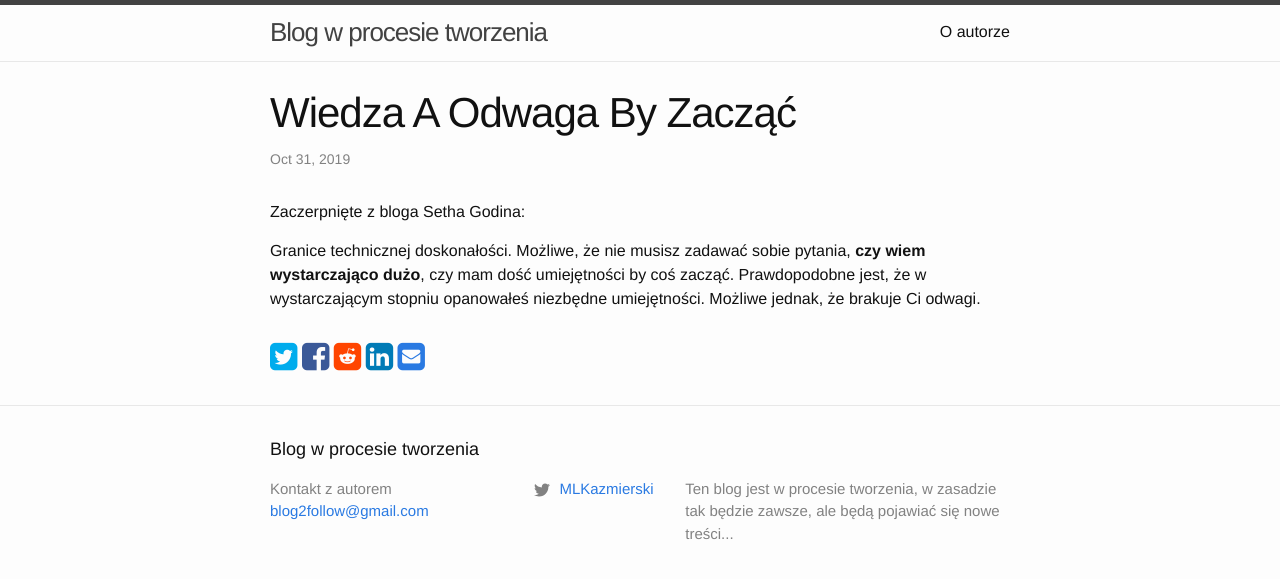
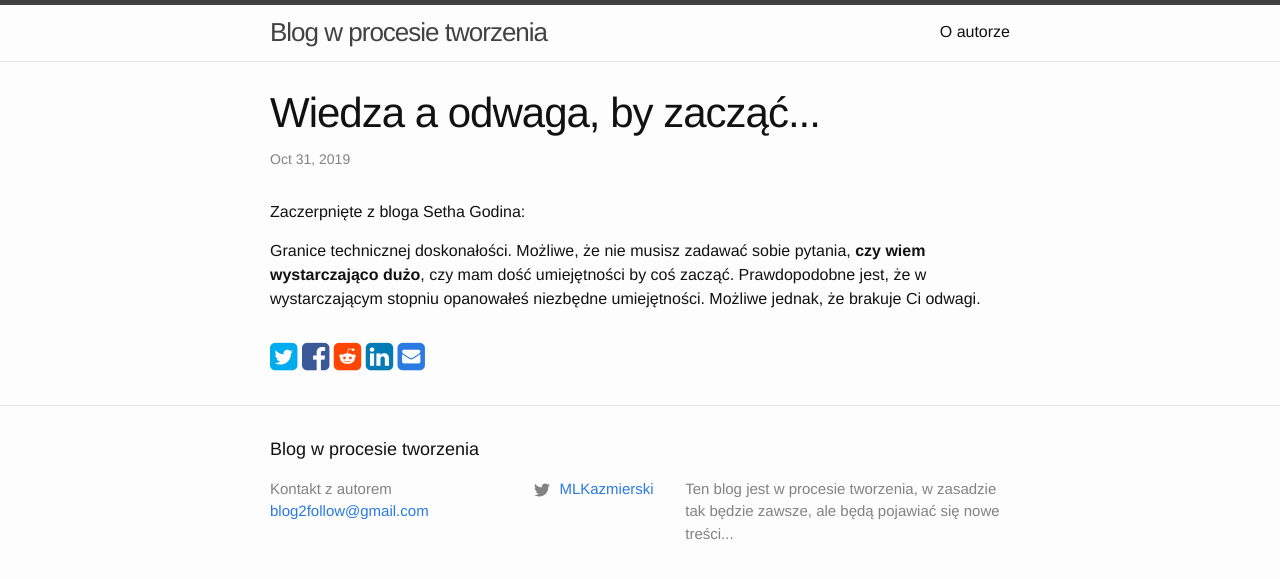
Before and after one commit to kazmiermik/kazmiermik.github.io, a Jekyll site: the page built from _posts/2019-10-31-Wiedza-a-odwaga-by-zacząć...md, in a window 1280 px wide. Shown: the top 579 px of the page. Built offline with Jekyll 4.4.1, drawn with Linux system fonts in a browser that asks for light colours; comment, search, counter and statistics services are not loaded; part of the change alters nothing that is shown.

```diff
--- a/_posts/2019-10-31-Wiedza-a-odwaga-by-zacząć...md
+++ b/_posts/2019-10-31-Wiedza-a-odwaga-by-zacząć...md
@@ -1,4 +1,5 @@
 ---
+title: Wiedza a odwaga, by zacząć...
 published: true
 ---
 Zaczerpnięte z bloga Setha Godina:
```
